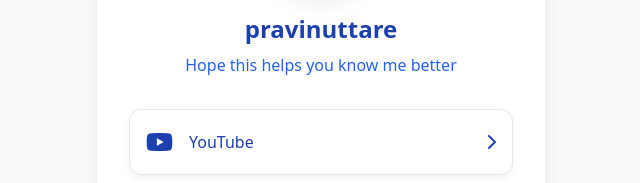
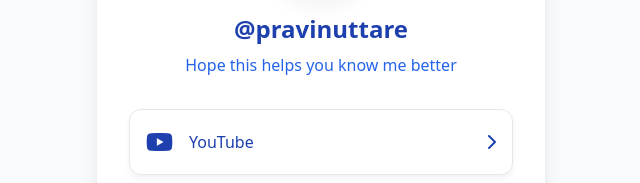
Before and after one commit to PravinUttare/Explore-me, a plain HTML site: page index.html in a window 1280 px wide. Shown: the part 179-362 px from the top of the page, 319-959 px from the left. Drawn offline with nearby package versions, Linux system fonts and the light colour scheme.

Commit message:
Update index.html

```diff
--- a/index.html
+++ b/index.html
@@ -103,7 +103,7 @@
         <div class="p-8">
             <div class="flex flex-col items-center mb-8">
                 <img src="profile.jpg" alt="Profile" class="profile-img w-32 h-32 rounded-full object-cover mb-4">
-                <h1 class="text-2xl font-bold text-blue-800">pravinuttare</h1>
+                <h1 class="text-2xl font-bold text-blue-800">@pravinuttare</h1>
                 <p class="text-blue-600 mt-2 text-center">Hope this helps you know me better </p>
             </div>
 
```
